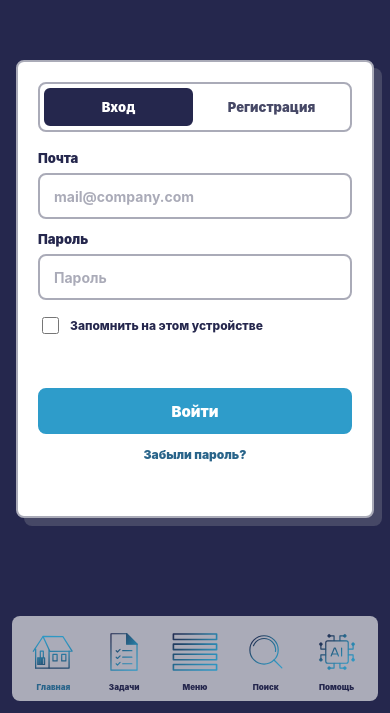
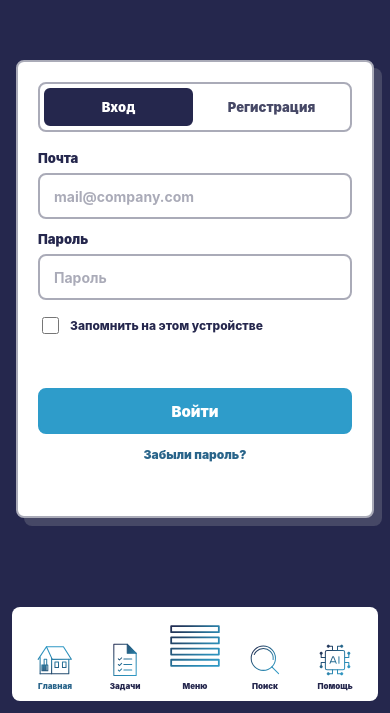
Before and after one commit to info14fourteen-creator/tenderland-api, a website: page src/views/pages/index.html in a window 390 px wide. Shown: the part 131-844 px from the top of the page. Drawn offline with Linux system fonts and the light colour scheme.

Commit message:
Refine mobile navigation layout

```diff
--- a/public/styles/auth.css
+++ b/public/styles/auth.css
@@ -353,15 +353,15 @@ input {
     display: grid;
     grid-template-columns: repeat(5, 1fr);
     align-items: end;
-    gap: 4px;
-    padding: 7px 8px 8px;
+    gap: 0;
+    padding: 7px 8px 9px;
     border-radius: 8px;
-    background: var(--color-brand-mist);
+    background: var(--color-white);
   }
 
   .mobile-nav-item {
     display: grid;
-    grid-template-rows: 58px 10px;
+    grid-template-rows: 64px 12px;
     place-items: end center;
     gap: 2px;
     min-width: 0;
@@ -374,7 +374,8 @@ input {
 
   .mobile-nav-item span:last-child {
     align-self: end;
-    min-height: 10px;
+    min-height: 12px;
+    line-height: 12px;
   }
 
   .mobile-nav-item.is-active {
@@ -383,17 +384,17 @@ input {
 
   .mobile-nav-icon {
     display: block;
-    width: 42px;
-    height: 42px;
-    align-self: center;
+    width: 36px;
+    height: 36px;
+    align-self: end;
     padding: 0;
     border-radius: 8px;
     background: transparent;
   }
 
   .mobile-nav-item.is-primary .mobile-nav-icon {
-    width: 58px;
-    height: 58px;
+    width: 64px;
+    height: 64px;
     border-radius: 50%;
   }
 }
```
